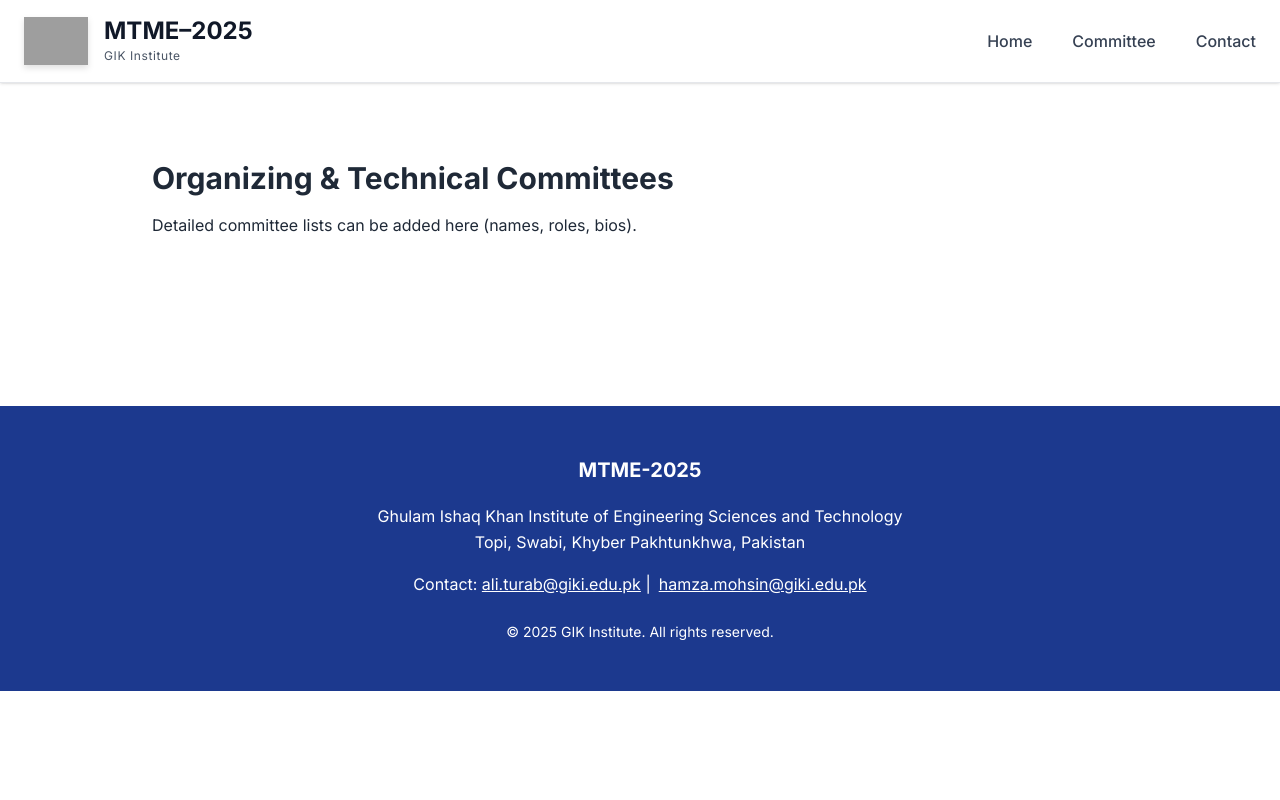
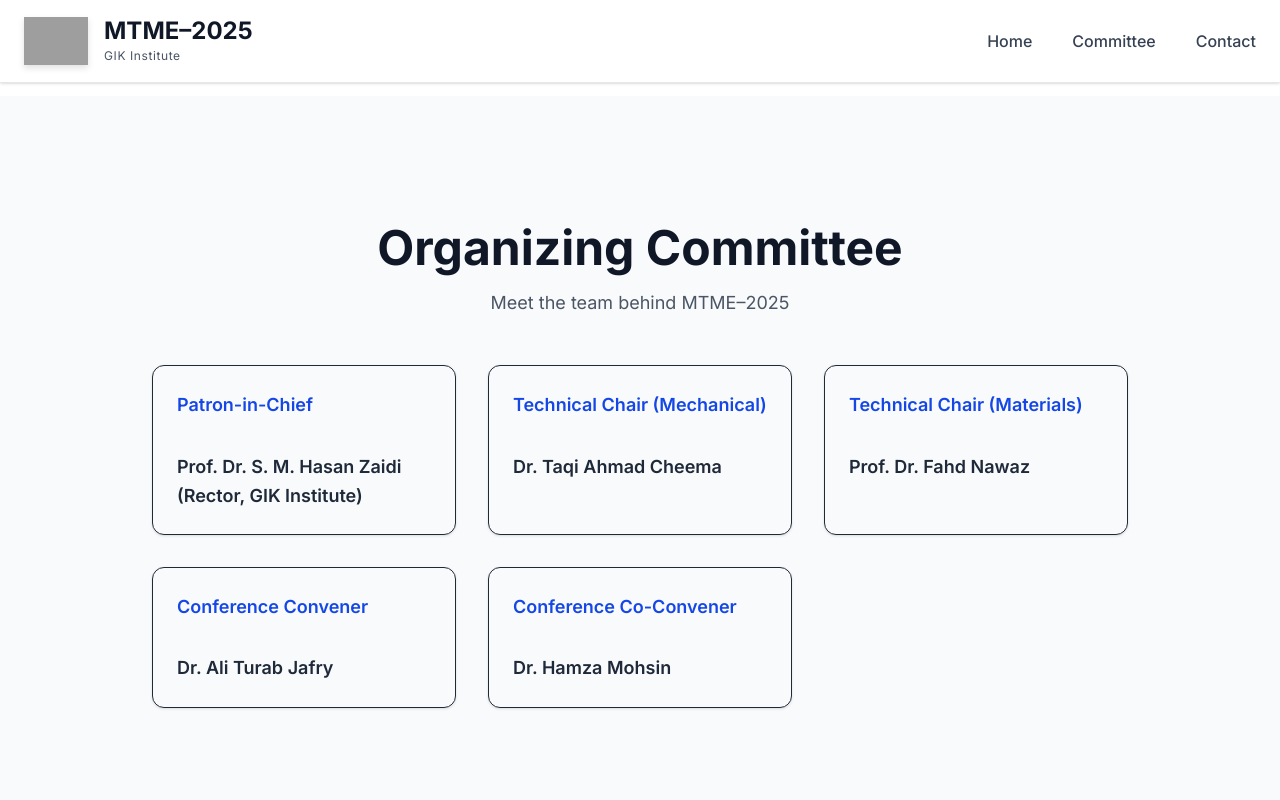
Before and after one commit to kh44key/mtme-2025, a Next.js app: page /commitees in a window 1280 px wide. Shown: the top 800 px of the page. Built offline with nearby package versions, Linux system fonts and the light colour scheme; grey boxes are pictures that could not be loaded.

Commit message:
fix: add committees page at correct path

```diff
--- a/src/app/commitees/page.tsx
+++ b/src/app/commitees/page.tsx
@@ -1,10 +1,38 @@
-// app/committees/page.tsx
+// src/app/committees/page.tsx
+import { Card, CardContent, CardHeader, CardTitle } from "@/components/ui/card";
+
 export default function Committees() {
+  const members = [
+    { role: "Patron-in-Chief", name: "Prof. Dr. S. M. Hasan Zaidi (Rector, GIK Institute)" },
+    { role: "Technical Chair (Mechanical)", name: "Dr. Taqi Ahmad Cheema" },
+    { role: "Technical Chair (Materials)", name: "Prof. Dr. Fahd Nawaz" },
+    { role: "Conference Convener", name: "Dr. Ali Turab Jafry" },
+    { role: "Conference Co-Convener", name: "Dr. Hamza Mohsin" },
+  ];
+
   return (
-    <div className="max-w-5xl mx-auto px-6 py-16">
-      <h1 className="text-3xl font-bold mb-4">Organizing & Technical Committees</h1>
-      <p className="mb-6">Detailed committee lists can be added here (names, roles, bios).</p>
-      {/* Add content as needed */}
-    </div>
+    <section className="py-24 pt-32 bg-gray-50 min-h-screen">
+      <div className="container mx-auto px-6 max-w-5xl">
+        <h1 className="text-4xl md:text-5xl font-bold text-center mb-4 text-gray-900">
+          Organizing Committee
+        </h1>
+        <p className="text-center text-gray-600 mb-12 text-lg">
+          Meet the team behind MTME–2025
+        </p>
+
+        <div className="grid md:grid-cols-2 lg:grid-cols-3 gap-8">
+          {members.map((m) => (
+            <Card key={m.role} className="hover:shadow-xl transition-shadow duration-300">
+              <CardHeader>
+                <CardTitle className="text-lg text-blue-700">{m.role}</CardTitle>
+              </CardHeader>
+              <CardContent>
+                <p className="text-lg font-semibold text-gray-800">{m.name}</p>
+              </CardContent>
+            </Card>
+          ))}
+        </div>
+      </div>
+    </section>
   );
 }
```
